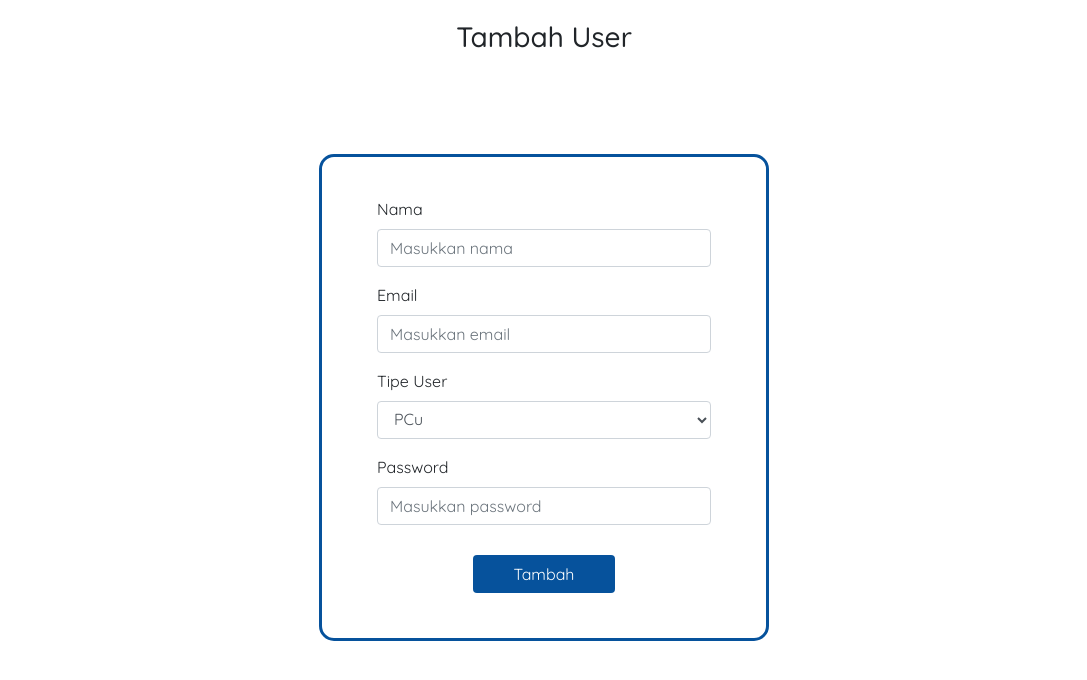
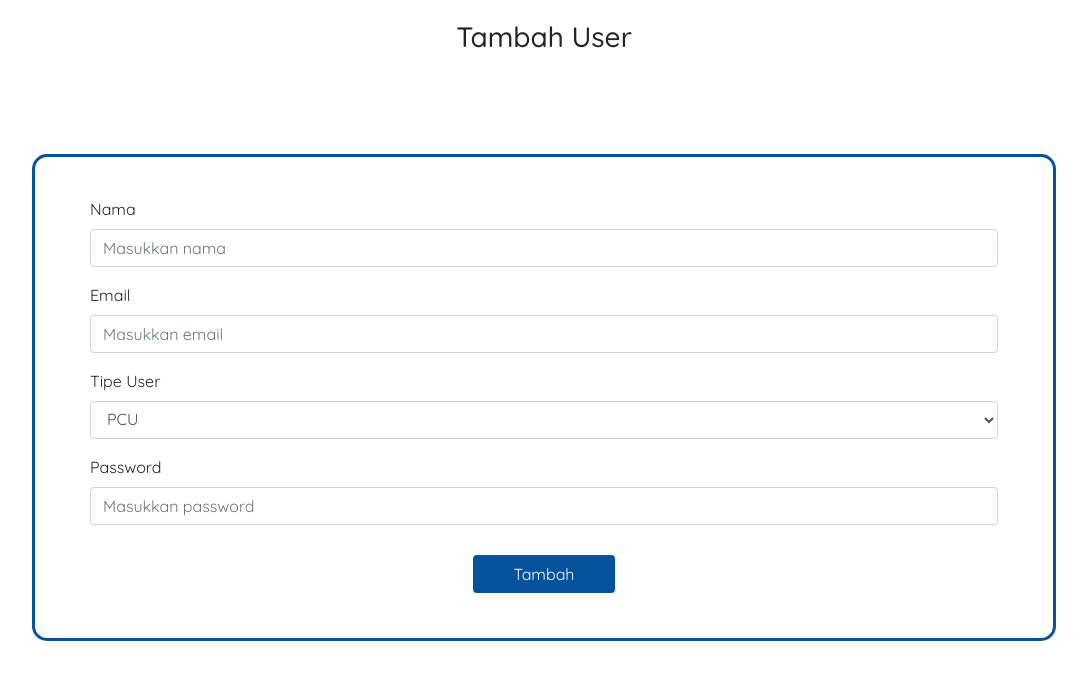
Before and after one commit to irfaul/booking-services, a React (Create React App) app in the folder booking-services/: page /bpba/tambah-user in a window 1280 px wide. Shown: the top 680 px of the page, without its empty margins (96-1183 px from the left). Built offline with nearby package versions, Linux system fonts and the light colour scheme.

Commit message:
modifikasi select option untuk tambah user

```diff
--- a/booking-services/src/component/user-table.js
+++ b/booking-services/src/component/user-table.js
@@ -51,6 +51,7 @@ const UserTable = (props) => {
               <Col>
                 <SearchBar {...props.searchProps} />
               </Col>
+              <Col>
                 <Row>
                   <Col>
                     <Link to="tambah-user">
@@ -67,6 +68,7 @@ const UserTable = (props) => {
                     </Link>
                   </Col>
                 </Row>
+              </Col>
             </Row>
             <hr />
             <BootstrapTable
--- a/booking-services/src/index.css
+++ b/booking-services/src/index.css
@@ -37,7 +37,7 @@ body, html, .App, #root {
 }
 
 .auth-inner {
-  width: 450px;
+  width: 80%;
   margin: auto;
   background: #ffffff;
   border-style: solid;
--- a/booking-services/src/pages/bpba/tambahUser.js
+++ b/booking-services/src/pages/bpba/tambahUser.js
@@ -60,7 +60,8 @@ const Tambah = () => {
                 <FormGroup>
                   <Label for="tipeUser">Tipe User</Label>
                   <Input type="select" name="select" id="tipeUser" onChange={e => setRole(e.target.value)}>
-                    <option value="PCU">PCu</option>
+                    <option disabled >Pilih Tipe User</option>
+                    <option value="PCU">PCU</option>
                     <option value="PBA">PBA</option>
                     <option value="PBAM">PBAM</option>
                   </Input>
```
Lines whose indentation alone changed are shown as unchanged.
